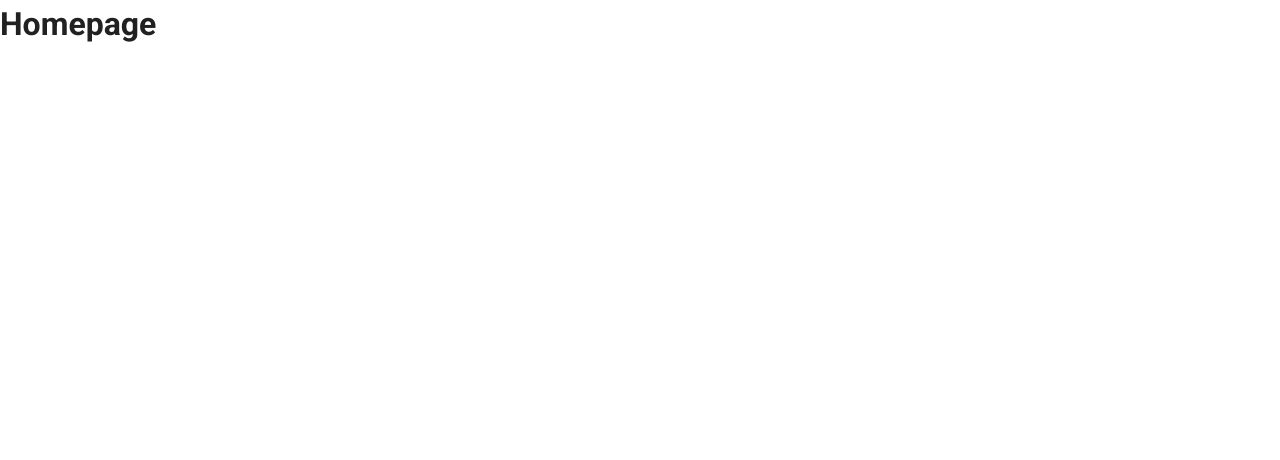
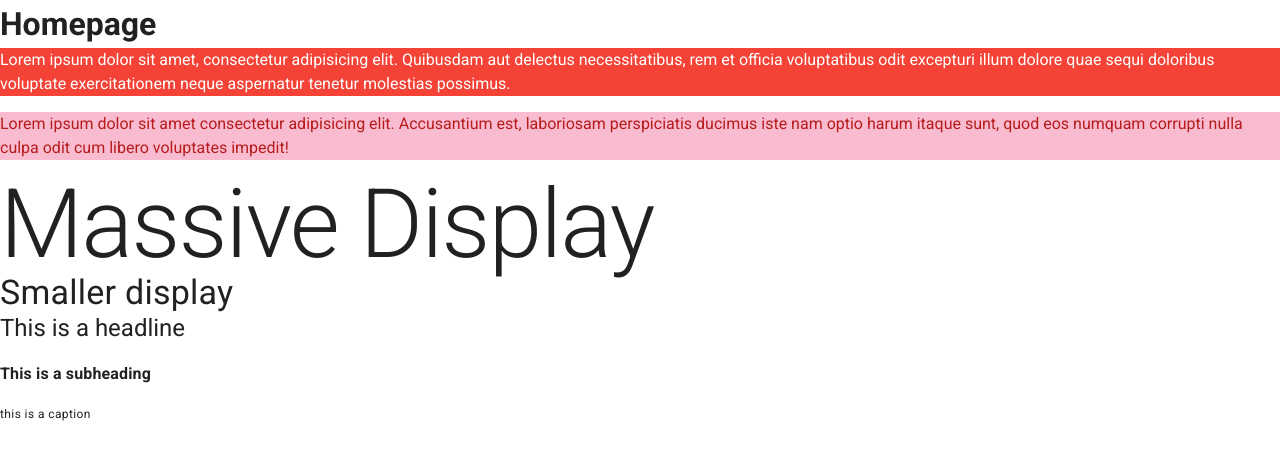
Before and after one commit to sai-myne/Vuetify, a Vue app: page / in a window 1280 px wide. Shown: the top 460 px of the page. Built offline with nearby package versions, Linux system fonts and the light colour scheme.

Commit message:
Text & Color

```diff
--- a/src/views/Home.vue
+++ b/src/views/Home.vue
@@ -1,6 +1,13 @@
 <template>
   <div class="home">
     <h1>Homepage</h1>
+    <p class="red white--text">Lorem ipsum dolor sit amet, consectetur adipisicing elit. Quibusdam aut delectus necessitatibus, rem et officia voluptatibus odit excepturi illum dolore quae sequi doloribus voluptate exercitationem neque aspernatur tenetur molestias possimus.</p>
+    <p class='pink lighten-4 red--text text--darken-4'>Lorem ipsum dolor sit amet consectetur adipisicing elit. Accusantium est, laboriosam perspiciatis ducimus iste nam optio harum itaque sunt, quod eos numquam corrupti nulla culpa odit cum libero voluptates impedit!</p>
+    <h1 class="display-4">Massive Display</h1>
+    <h4 class='display-1'>Smaller display</h4>
+    <p class="headline">This is a headline</p>
+    <p class="subtitle-1 font-weight-bold">This is a subheading</p>
+    <p class="caption">this is a caption</p>
   </div>
 </template>
 
@@ -8,6 +15,6 @@
 // @ is an alias to /src
 
 export default {
-  name: 'Home',
+
 }
 </script>
```
